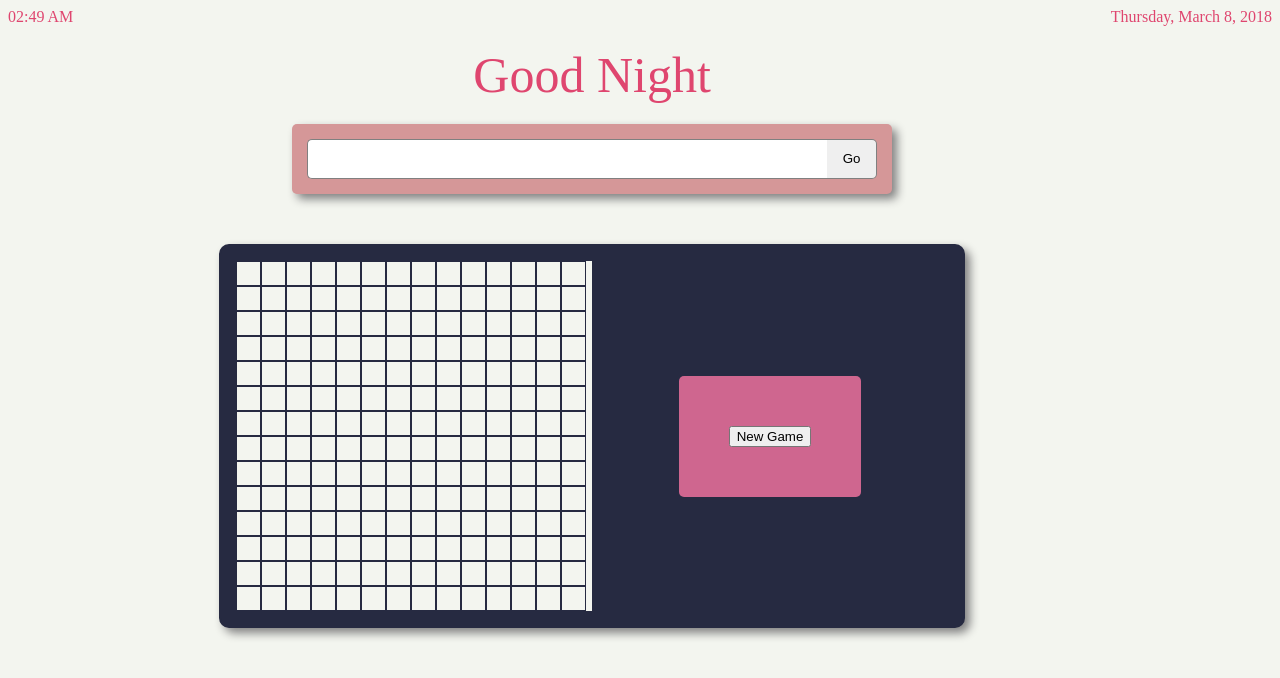
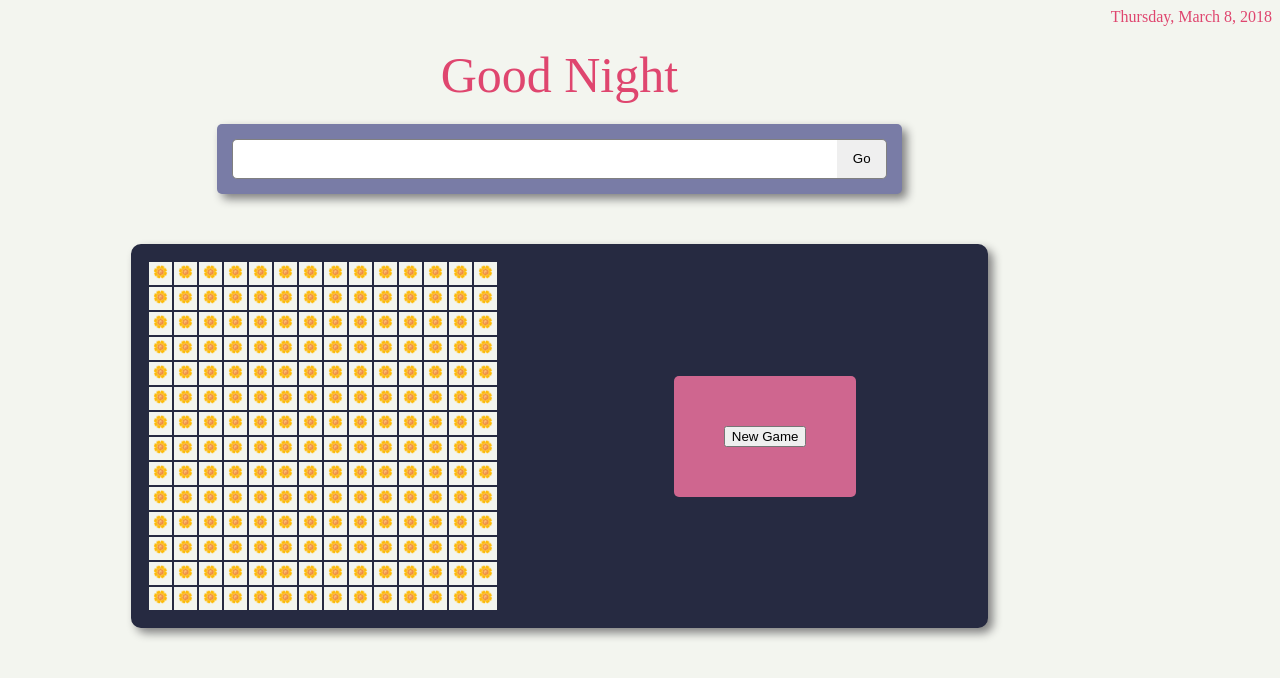
Before and after one commit to ctakemoto/New-Tab-Game, a React (Create React App) app: page / in a window 1280 px wide. Shown: the top 678 px of the page. Built offline with nearby package versions, Linux system fonts and the light colour scheme; a web font is replaced by a local one.

Commit message:
Add Emojis

```diff
--- a/src/App.js
+++ b/src/App.js
@@ -2,7 +2,7 @@ import React, { Component } from 'react';
 import Greeting from './Components/Greeting.js';
 import { SearchBar } from './Components/SearchBar.js';
 import Game from './Components/Game.js';
-import { Clock, TodaysDate } from './Components/TimeDate.js';
+import { TodaysDate } from './Components/TimeDate.js';
 
 
 
@@ -33,7 +33,6 @@ class App extends Component {
       <div className='app'>
 
         <TodaysDate {...this.state} {...this.settings}/>
-        <Clock {...this.state} {...this.settings}/>
         <SearchBar {...this.state} {...this.settings}/>
         <Greeting {...this.state} {...this.settings}/>
         <Game {...this.state} {...this.settings}/>
--- a/src/Components/Board.js
+++ b/src/Components/Board.js
@@ -10,7 +10,7 @@ export const Board = props => {
                     {nested.map((element, yindex) =>
                         <Square
                             key={[xindex, yindex]}
-                            value={element.value === 0 ? ' ' : element.value}
+                            value={element.value}
                             state={element.state}
                             type={element.type}
                             coord={[xindex, yindex]}
--- /dev/null
+++ b/src/Components/Emoji.js
@@ -0,0 +1,18 @@
+import React from 'react';
+
+/*
+    Emoji Component Credit:
+    https://medium.com/@seanmcp/%EF%B8%8F-how-to-use-emojis-in-react-d23bbf608bf7
+*/
+
+const Emoji = props => (
+    <span
+        className={"emoji "+props.label}
+        role="img"
+        aria-label={props.label ? props.label : ""}
+        aria-hidden={props.label ? "false" : "true"}
+    >
+        {props.symbol}
+    </span>
+);
+export default Emoji;
--- a/src/Components/Game.js
+++ b/src/Components/Game.js
@@ -43,7 +43,7 @@ class Game extends Component {
 
             board[coord[0]][coord[1]].state = 'clicked';
 
-            if(board[coord[0]][coord[1]].type === 'bomb'){
+            if(board[coord[0]][coord[1]].type === 'poop'){
                 //if a bomb is clicked on then the game is over
                 console.log('game over');
                 this.endGame();
@@ -122,7 +122,7 @@ class Game extends Component {
             //check to see if the square has already been set as a bomb before
             if (board[currentSquare[0]][currentSquare[1]].type === 'safe'){
                 board[currentSquare[0]][currentSquare[1]].value = 'x';
-                board[currentSquare[0]][currentSquare[1]].type = 'bomb';
+                board[currentSquare[0]][currentSquare[1]].type = 'poop';
                 board = this.setSurroundingNumbers(board, currentSquare);
             }
 
@@ -148,7 +148,7 @@ class Game extends Component {
     }
 
     setSurroundingNumbers = (board, currentSquare) => {
-        //and adds a count of one to each of the surrounding squares
+        //adds a count of one to each of the surrounding squares to the current square
 
         let coord = this.getSurroundingSquares(currentSquare);
 
@@ -171,6 +171,7 @@ class Game extends Component {
     }
 
     randSquare = () => {
+        //picks a random coordinate pair which specifies a certain square
         var pos = new Array(2);
         pos[0] = this.randInt(0, this.state.boardDimensions);
         pos[1] = this.randInt(0, this.state.boardDimensions);
--- a/src/Components/Square.js
+++ b/src/Components/Square.js
@@ -1,23 +1,39 @@
 import React from 'react';
+import Emoji from './Emoji.js';
 
 /*
 Game Square
     Value: #, x
     State: unclicked, clicked, flagged
-    Type: safe, bomb
+    Type: safe, poop
+
 */
 
 export const Square = props => {
     return (
-        <div className={props.gameFinished === 1 && props.type === 'bomb' ?
+        <div className={props.gameFinished === 1 && props.type === 'poop' ?
                 'game__square ' + props.type + '-end'
                 : 'game__square ' + props.type +'-'+ props.state
                 }
             onClick={() => props.clickCallback(props.coord)}
             onContextMenu={(e) => props.doubleCallback(e, props.coord)}>
-            <span className='game__square__text'>
-                {props.value}
-            </span>
+
+            {
+                props.state === 'unclicked' && props.gameFinished === 0 ?
+
+                <Emoji symbol="🌼" label="flower"/> :
+                <span className='game__square__text'>
+                    {
+                        props.state === 'flagged' ? <Emoji symbol="🚩" label="flag"/> :
+                        props.value === 0 ? ' ' :
+                        props.value === 'x' ? <Emoji symbol="💩" label="poop"/> :
+                        props.value
+
+                    }
+                </span>
+            }
+
+
         </div>
     );
 }
--- a/src/styles/partials/_game.scss
+++ b/src/styles/partials/_game.scss
@@ -5,6 +5,11 @@
     border-width: 2px;
     border-radius: 10px;
     box-shadow: 5px 5px 10px grey;
+
+    .emoji {
+        font-size: 12px;
+    }
+
 }
 
 .game_board {
@@ -14,27 +19,19 @@
 
 .game__square {
     text-align: center;
-    min-width: 25px;
-    min-height: 25px;
+    min-width: $game-square-dimensions;
+    min-height: $game-square-dimensions;
     border: solid 1px;
 }
 
-.safe-unclicked, .bomb-unclicked {
+.safe-unclicked, .poop-unclicked {
 
     .game__square__text {
         display: none;
     }
 }
 
-
-.bomb-flagged, .safe-flagged {
-
-    .game__square__text {
-        display: none;
-    }
-}
-
-game__info {
+.game__info {
     button-display {
         display: block;
     }
--- a/src/styles/partials/_grid_styling.scss
+++ b/src/styles/partials/_grid_styling.scss
@@ -39,7 +39,7 @@
         .game__board {
             display: grid;
             grid-template-columns: repeat(auto-fill, 25px);
-            justify-items: stretch;
+            width: $game-square-dimensions * $board-dimensions;
 
 
         .game__board__col {
--- a/src/styles/partials/_info_panel.scss
+++ b/src/styles/partials/_info_panel.scss
@@ -6,4 +6,5 @@
     justify-self: center;
     align-self: center;
     padding: 50px;
+    margin: 15px;
 }
--- a/src/styles/partials/_variables.scss
+++ b/src/styles/partials/_variables.scss
@@ -1,7 +1,7 @@
 /* Colors */
 
 $light-shade: #F3F5EF;
-$light-accent: #D59798;
+$light-accent: #797CA6;
 $main-color: #DF466F;
 $dark-accent: #CF668F;
 $dark-shade: #262A41;
@@ -15,4 +15,5 @@ $square5: #DB3D4C;
 
 $font-style: 'Baloo Chettan', cursive;
 
-$num-squares: 64;
+$board-dimensions: 14;
+$game-square-dimensions: 25px;
--- a/src/styles/styles.css
+++ b/src/styles/styles.css
@@ -63,6 +63,8 @@ class modifiers: name-name--modifier
   border-width: 2px;
   border-radius: 10px;
   box-shadow: 5px 5px 10px grey; }
+  .game .emoji {
+    font-size: 12px; }
 
 .game_board {
   padding: 5px;
@@ -74,16 +76,13 @@ class modifiers: name-name--modifier
   min-height: 25px;
   border: solid 1px; }
 
-.safe-unclicked .game__square__text, .bomb-unclicked .game__square__text {
+.safe-unclicked .game__square__text, .poop-unclicked .game__square__text {
   display: none; }
 
-.bomb-flagged .game__square__text, .safe-flagged .game__square__text {
-  display: none; }
-
-game__info button-display {
+.game__info button-display {
   display: block; }
 
-game__info button-hide {
+.game__info button-hide {
   display: none; }
 
 body {
@@ -103,24 +102,24 @@ body {
   border-color: #262A41;
   color: #262A41; }
 
-.safe-unclicked, .bomb-unclicked {
+.safe-unclicked, .poop-unclicked {
   background-color: #F3F5EF; }
 
 .safe-clicked {
-  background-color: #D59798; }
+  background-color: #797CA6; }
 
-.bomb-clicked, .bomb-end {
+.poop-clicked, .poop-end {
   background-color: red; }
 
-.bomb-flagged, .safe-flagged {
-  background-color: #CF668F; }
+.poop-flagged, .safe-flagged {
+  background-color: #F3F5EF; }
 
 .game__info {
   background-color: #CF668F;
   color: #F3F5EF; }
 
 .searchbar {
-  background-color: #D59798; }
+  background-color: #797CA6; }
   .searchbar .searchbar__button, .searchbar .searchbar__searchbox {
     border-color: grey; }
 
@@ -130,7 +129,8 @@ body {
   text-align: center;
   justify-self: center;
   align-self: center;
-  padding: 50px; }
+  padding: 50px;
+  margin: 15px; }
 
 .app {
   display: grid;
@@ -161,7 +161,7 @@ body {
     .app .game .game__board {
       display: grid;
       grid-template-columns: repeat(auto-fill, 25px);
-      justify-items: stretch; }
+      width: 350px; }
       .app .game .game__board .game__board__col {
         display: grid;
         grid-template-rows: repeat(auto-fill, 25px);
```
Also changed, not shown: src/styles/partials/_color_styling.scss (+4 -4 lines).
